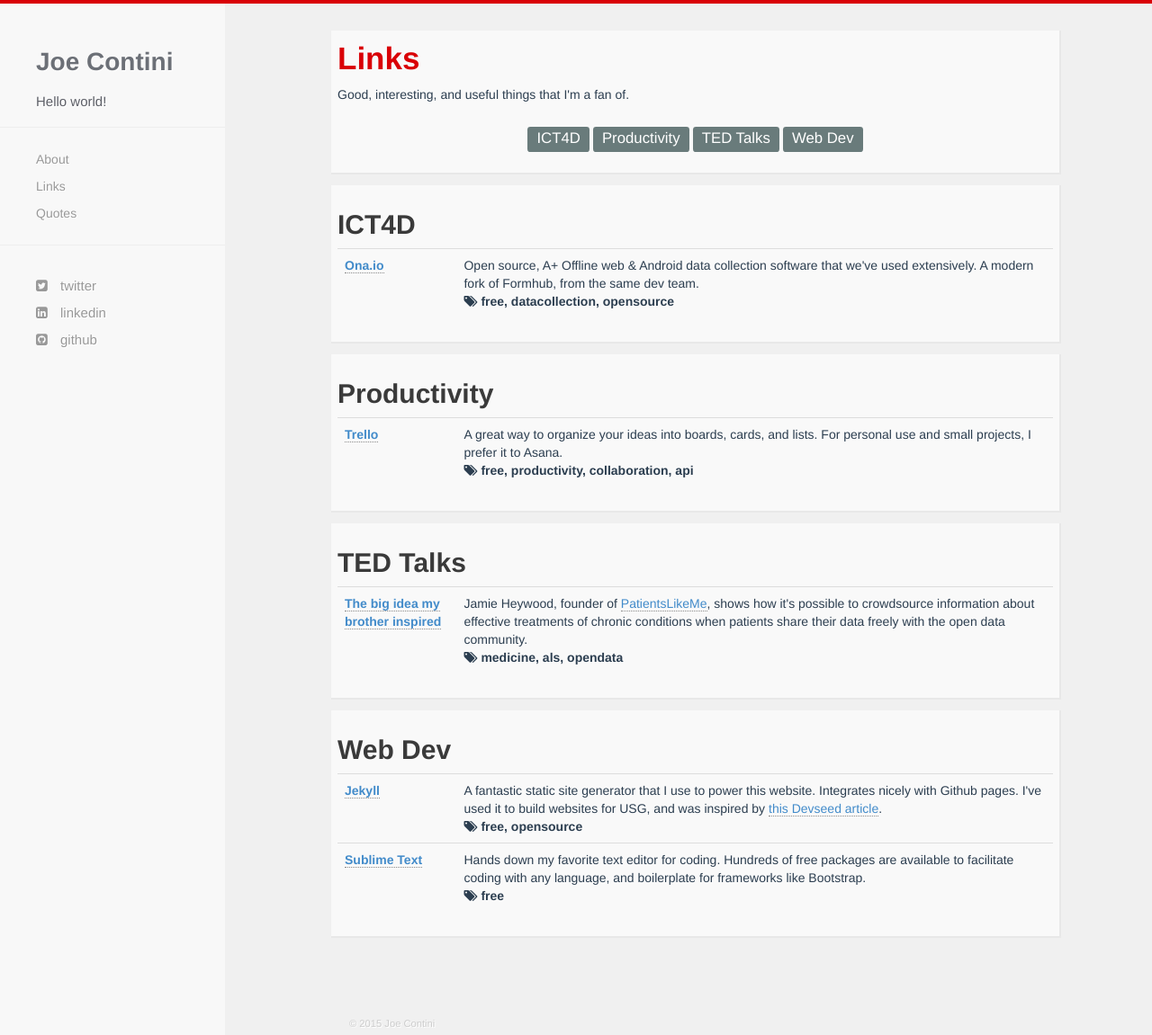
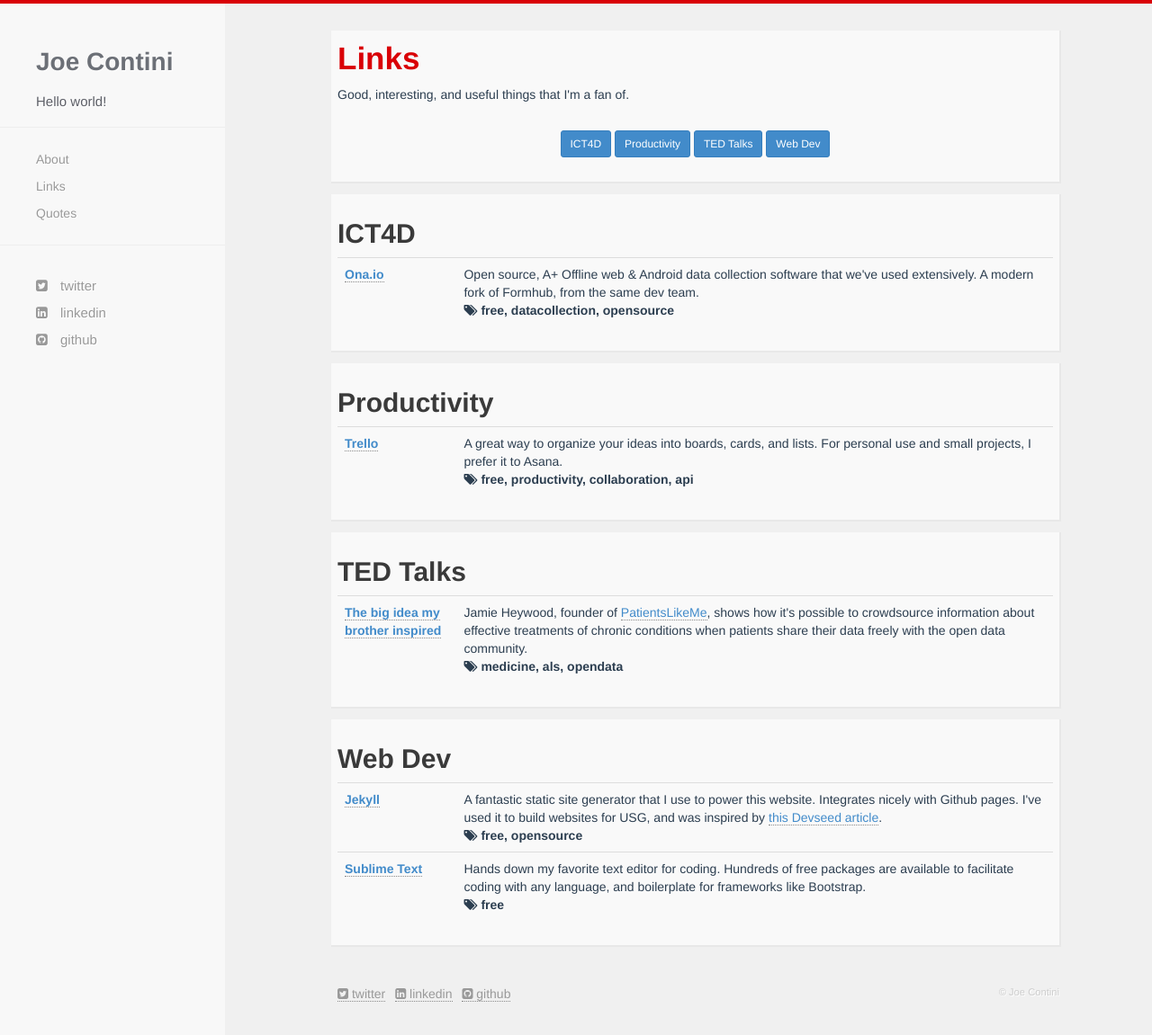
Before and after one commit to jcontini/old-jekyll-site, a Jekyll site: the page built from links.html, in a window 1280 px wide and 1151 px high. Shown: the whole window at 90% size. Built offline with Jekyll 4.4.1, drawn with Linux system fonts in a browser that asks for light colours; nearby versions of some CDN libraries; Markdown is read by kramdown in place of the engine named in the settings; comment, search, counter and statistics services are not loaded.

Commit message:
Tidy'd up style on links & quotes

```diff
--- a/_includes/footer.html
+++ b/_includes/footer.html
@@ -1,7 +1,16 @@
 <div class="container">
   <footer>
-    <p class="text-muted credit">
-      &copy; {{ site.time | date: '%Y' }} {{ site.name }}
-    </p>
+  <div class='row'>
+  	<div class='col-xs-8'>
+  		<div id="footer-social">
+      <a href="{{ site.twitter }}" target="_blank"><i class="fa fa-twitter-square"></i> twitter</a>
+      <a href="{{ site.linkedin }}" target="_blank"><i class="fa fa-linkedin-square"></i> linkedin</a>
+      <a href="{{ site.github }}" target="_blank"><i class="fa fa-github-square"></i> github</a>
+    	</div>
+  	</div>
+  	<div class='col-xs-4'>
+  		<p class="text-muted credit text-right">&copy; {{ site.name }}</p>
+  	</div>
+  </div>
   </footer>
 </div>
--- a/_includes/navigation.html
+++ b/_includes/navigation.html
@@ -1,5 +1,4 @@
 <div class="navbar navbar-default" role="navigation">
-  <div class="container">
     <div class="navbar-header">
       <button type="button" class="navbar-toggle" data-toggle="collapse" data-target=".navbar-collapse">
         <span class="sr-only">Toggle navigation</span>
@@ -7,7 +6,7 @@
         <span class="icon-bar"></span>
         <span class="icon-bar"></span>
       </button>
-      <p class="navbar-brand"><a href="{{ site.baseurl }}/">{{ site.name }}</a></p>
+      <a href="{{ site.baseurl }}"><h1 class="navbar-brand">{{ site.name }}</h1></a>
     </div>
     <div class="navbar-collapse collapse">
       <ul class="nav navbar-nav">
@@ -18,7 +17,6 @@
 
       </ul>
     </div><!--/.nav-collapse -->
-  </div>
 </div><!--/.navbar-->
 
 <!-- Sidebar -->
@@ -33,9 +31,9 @@
 
     <hr />
     <div id="social-wrapper">
-      <li> <a href="{{ site.twitter }}" target="_blank"><i class="fa fa-twitter-square"></i> twitter</a></li>
-      <li> <a href="{{ site.linkedin }}" target="_blank"><i class="fa fa-linkedin-square"></i> linkedin</a> </li>
-      <li> <a href="{{ site.github }}" target="_blank"><i class="fa fa-github-square"></i> github</a> </li>
+      <li><a href="{{ site.twitter }}" target="_blank"><i class="fa fa-twitter-square"></i> twitter</a></li>
+      <li><a href="{{ site.linkedin }}" target="_blank"><i class="fa fa-linkedin-square"></i> linkedin</a> </li>
+      <li><a href="{{ site.github }}" target="_blank"><i class="fa fa-github-square"></i> github</a> </li>
     </div>
   </ul>
 </div><!--/.sidebar-wrapper-->
--- a/css/hc.css
+++ b/css/hc.css
@@ -159,6 +159,10 @@
   color:#5d5f67
 }
 
+.navbar-brand {
+  font-size:2em;
+}
+
 .nav-toggle {
     display: none;
     color: #d90006;
@@ -218,6 +222,21 @@
   box-shadow:1px 1px 0 1px #e8e8e8;
   padding: 0.5em;
   margin-bottom:1em;
+}
+
+#links .btn {
+  font-weight: 700;
+  font-size: 1em;
+}
+
+.quote {
+  font-size:1.3em;
+  padding-right: 0.5em;
+}
+
+.quote-author {
+  text-align: right;
+  white-space: nowrap;
 }
 
 /* end jcontini edits */
@@ -338,49 +357,15 @@
 
 .credit
 {
-  bottom:0;
-  width:100%;
   font-size:.8em;
   text-shadow:1px 1px #fff;
   padding-left:20px;
-  margin-bottom:0;
-  padding-bottom:5px;
-  padding-top:5px;
-  margin-top:40px;
-  z-index:1;
   color:#cdcdcd
 }
 
-.label-danger
-{
-  background-color:#697b7b;
-  font-weight:400;
-  border-radius:.2em;
-  font-size:120%
-}
-
-.label-danger:hover
-{
-  background-color:#2d4440;
-  transition:all .4s ease 0
-}
-
-.showcase-button
-{
-  border-radius:.5em;
-  background-color:transparent;
-  border:1px solid rgba(255,255,255,.4);
-  color:rgba(255,255,255,.8);
-  font-weight:200;
-  font-family:"Helvetica Neue", helvetica, "Open Sans", sans-serif;
-}
-
-.showcase-button:hover
-{
-  border:1px solid rgba(255,255,255,1);
-  color:rgba(255,255,255,1);
-  background-color:transparent;
-  transition:all .2s ease 0
+#footer-social a {
+  color: #999;
+  margin-left:0.5em;
 }
 
 .article-title
--- a/links.html
+++ b/links.html
@@ -1,13 +1,13 @@
 ---
 title: Links
 ---
-<div class='section'>
+<div class='section' id="Links">
   <h1 class='article-title'>Links</h1>
   <p>Good, interesting, and useful things that I'm a fan of.</p><br>
   <center>
   {% assign categories = "ICT4D|Productivity|TED Talks|Web Dev" | split: "|" %}
   {% for cat in categories %}
-  <a href="#{{ cat | remove:' ' }}"><span class="label label-danger">{{ cat }}</span></a>
+  <a href="#{{ cat | remove:' ' }}"><button class="btn btn-primary btn-sm">{{ cat }}</button></a>
   {% endfor %}
   </center>
   <br>
```
Also changed, not shown: quotes.html (+5 -3 lines).
